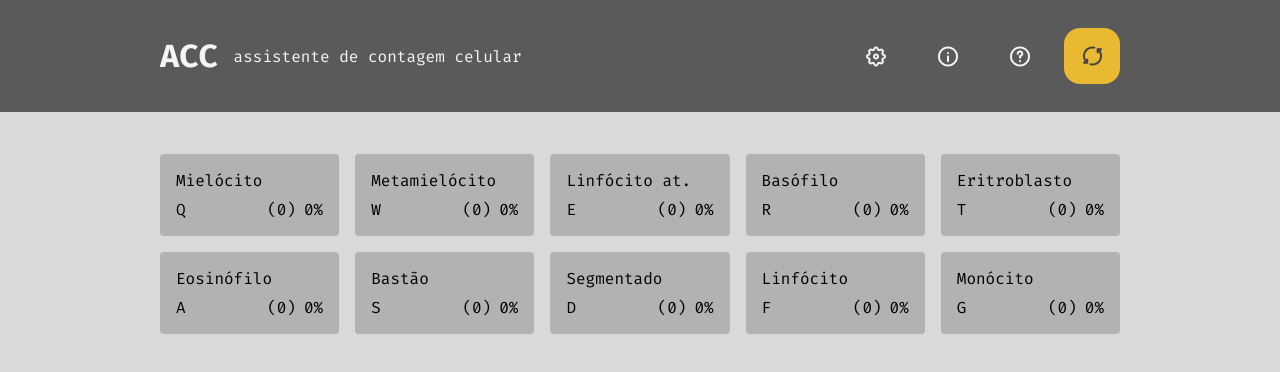
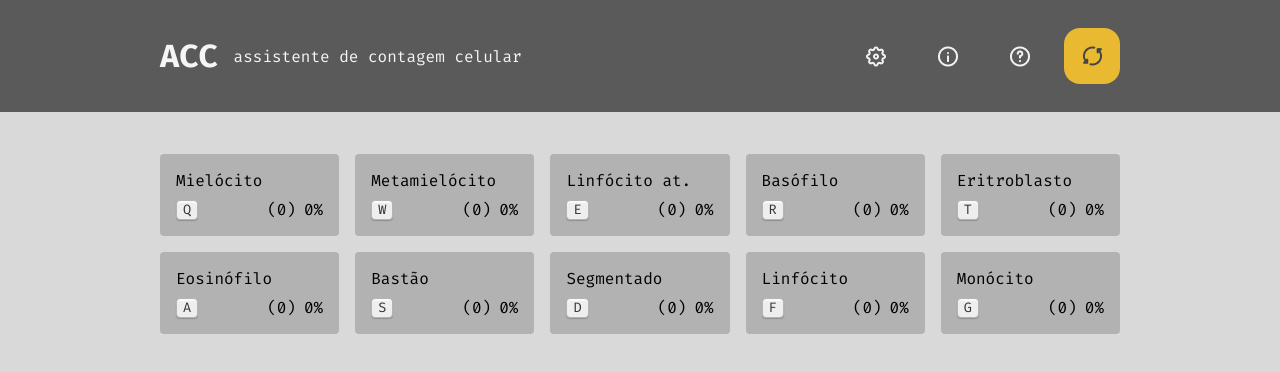
Before and after one commit to marlonnl/ACC, a React (Create React App) app: page / in a window 1280 px wide. Shown: the top 372 px of the page. Built offline with nearby package versions, Linux system fonts and the light colour scheme; a web font is replaced by a local one.

Commit message:
✨ feat: componente Kbd.

```diff
--- a/src/components/Cell/index.tsx
+++ b/src/components/Cell/index.tsx
@@ -1,3 +1,4 @@
+import { Key } from '../Kbd/styles'
 import { CardCount, CardInfo, CellCard } from './styles'
 
 type Props = {
@@ -11,7 +12,7 @@ const Cell = ({ name, ckey }: Props) => (
       <p>{name}</p>
     </div>
     <CardInfo>
-      <p>{ckey}</p>
+      <Key>{ckey}</Key>
       <CardCount>
         <p>(0)</p>
         <p>0%</p>
--- /dev/null
+++ b/src/components/Kbd/styles.ts
@@ -0,0 +1,16 @@
+import styled from 'styled-components'
+
+export const Key = styled.kbd`
+  background-color: #eee;
+  border-radius: 4px;
+  border: 1px solid #b4b4b4;
+  box-shadow: 0 1px 1px rgba(0, 0, 0, 0.2),
+    0 2px 0 0 rgba(255, 255, 255, 0.7) inset;
+  color: #333;
+  display: inline-block;
+  font-size: 0.85em;
+  /* font-weight: 700; */
+  line-height: 1;
+  padding: 2px 6px;
+  white-space: nowrap;
+`
```
Also changed, not shown: src/components/Kbd/index.tsx (added, +9 -0 lines).
